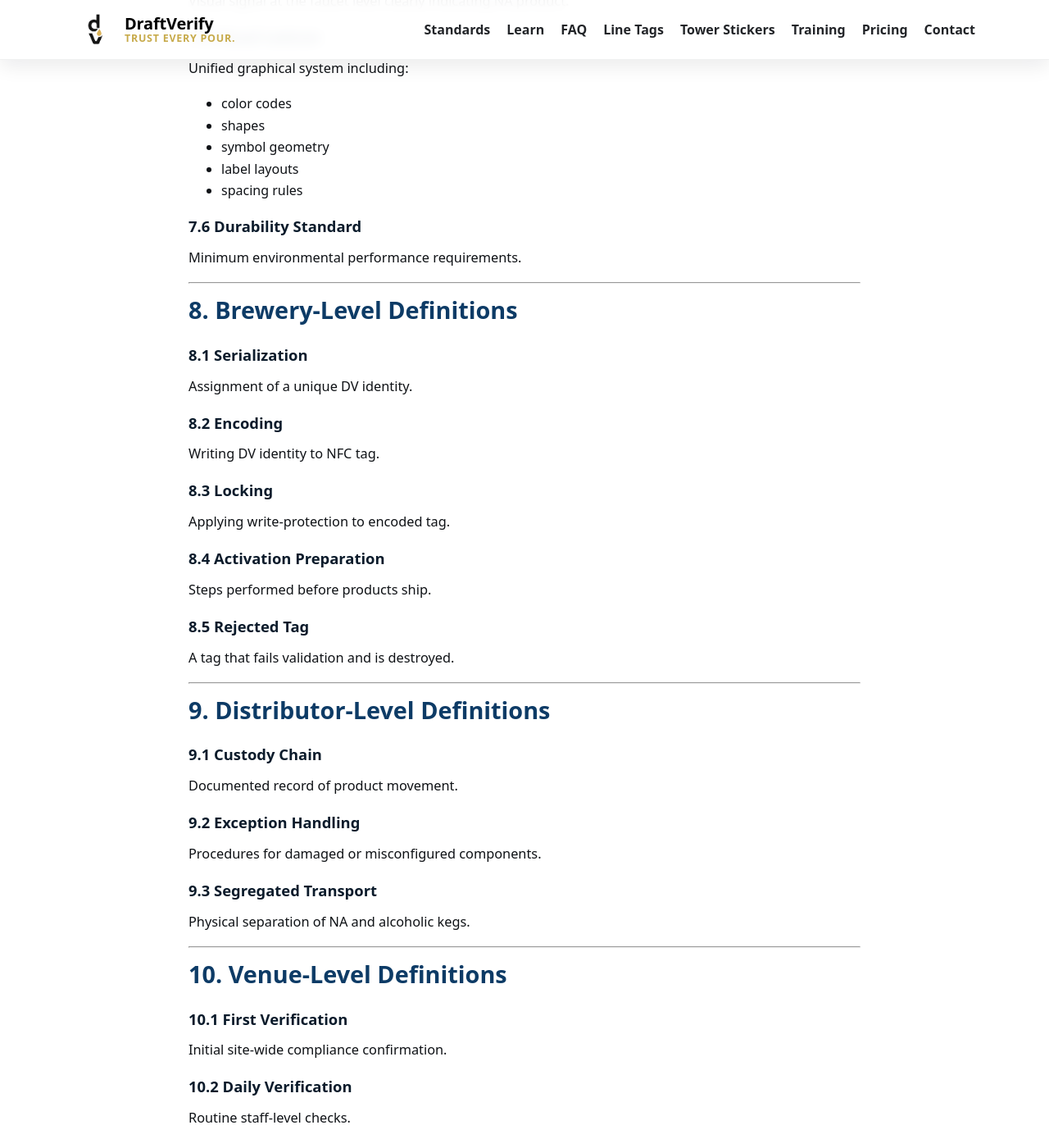
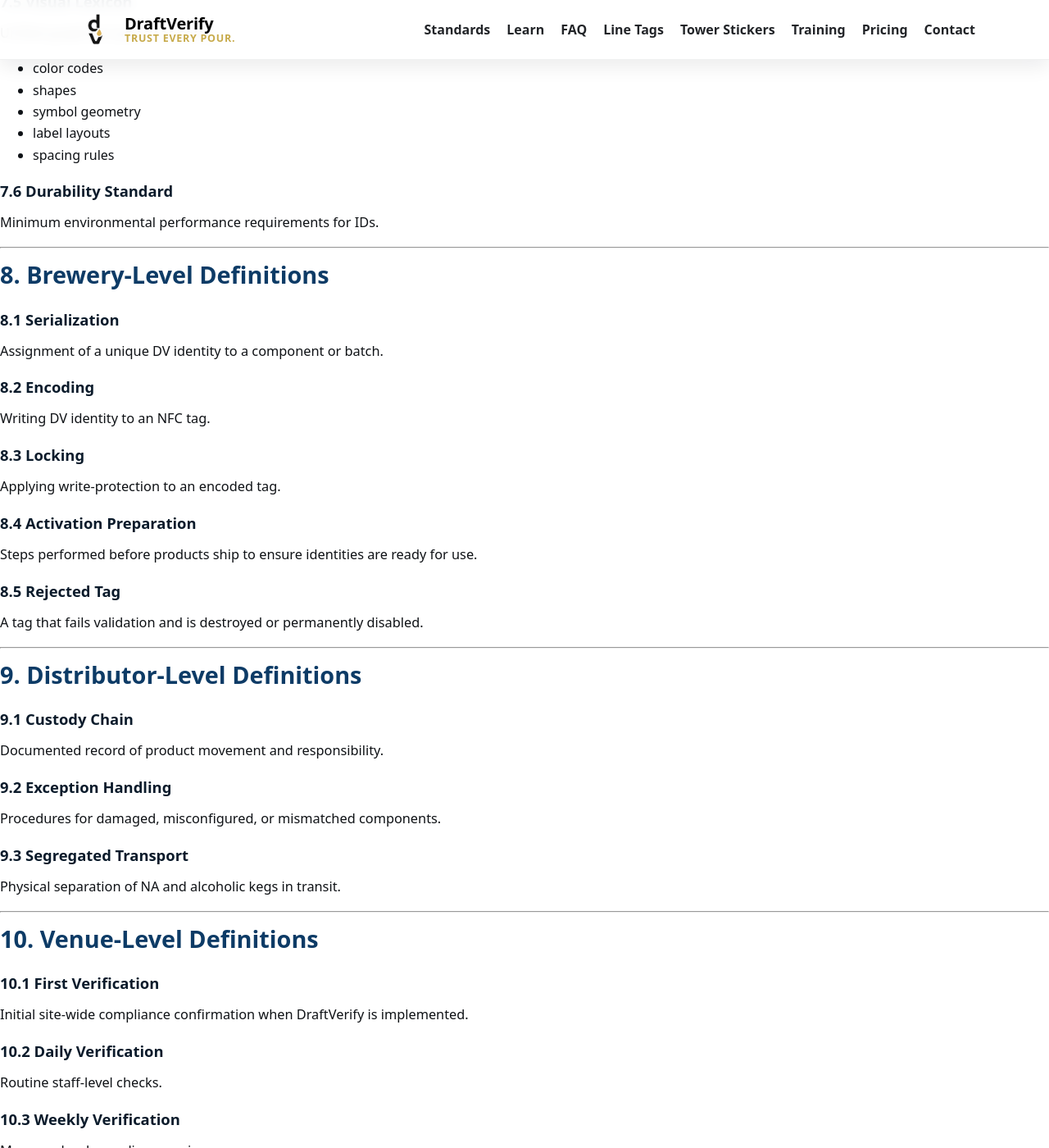
Before and after one commit to draftverify/draftverify.com, a Jekyll site: the page built from docs/f-2-definitions-scope-terminology.md, in a window 1280 px wide and 1400 px high, scrolled down 5987 px. Shown: the whole window at 82% size. Built offline with Jekyll 4.4.1, drawn with Linux system fonts in a browser that asks for light colours; some of the changed text lies outside the part shown.

Commit message:
Update f-2-definitions-scope-terminology.md

```diff
--- a/docs/f-2-definitions-scope-terminology.md
+++ b/docs/f-2-definitions-scope-terminology.md
@@ -5,14 +5,13 @@ permalink: /docs/f-2-definitions-scope-terminology/
 description: "Authoritative terminology and definitions governing all DraftVerify standards, identity structures, and verification procedures."
 ---
 
-<section class="section">
-  <div class="container" style="max-width:860px" markdown="1">
+<div class="kicker">DraftVerify Standards Library · F-2</div>
 
-<div class="kicker">DraftVerify Standards Library · F-2</div>
 # Definitions, Scope & Terminology
+
 <p style="font-size:0.95rem;color:#6b7280;">
-Version 1.0 · Publication Date: 2025-01-01 · Status: Active
-<br>© 2025 DraftVerify™ Standards Initiative. All rights reserved.
+Version 1.0 · Publication Date: 2025-01-01 · Status: Active<br>
+© 2025 DraftVerify™ Standards Initiative. All rights reserved.
 </p>
 
 This document is the **authoritative glossary** for the DraftVerify Standards Library.
@@ -22,9 +21,11 @@ and NA draft system vocabulary referenced throughout documents F-1 through F-40.
 Where terminology conflicts occur, **F-2 controls**.
 
 ---
+
 ## 1. Scope of This Document
 
-### **1.1 Purpose**
+### 1.1 Purpose
+
 This document establishes:
 
 - standardized vocabulary
@@ -36,7 +37,8 @@ This document establishes:
 
 It ensures interoperability, consistency, and global clarity.
 
-### **1.2 Applicability**
+### 1.2 Applicability
+
 Applies to **all DraftVerify standards**, including:
 
 - physical identification (ID-series)
@@ -45,7 +47,8 @@ Applies to **all DraftVerify standards**, including:
 - verification and audit standards
 - legal and certification frameworks
 
-### **1.3 Hierarchy**
+### 1.3 Hierarchy
+
 Definitions in **F-2 override**:
 
 - terms used in other DraftVerify standards
@@ -53,31 +56,40 @@ Definitions in **F-2 override**:
 - informal industry usage
 
 ---
+
 ## 2. Normative Language
 
-### **2.1 Shall**
+### 2.1 Shall
+
 Indicates a **mandatory requirement**.
 
-### **2.2 Shall Not / Must Not**
+### 2.2 Shall Not / Must Not
+
 Indicates a **prohibited action** and non-compliance.
 
-### **2.3 Should**
+### 2.3 Should
+
 Indicates a **recommended practice**, unless a documented constraint exists.
 
-### **2.4 May**
+### 2.4 May
+
 Indicates a **permitted action** within standard boundaries.
 
-### **2.5 Is Considered / Is Not Considered**
+### 2.5 Is Considered / Is Not Considered
+
 Used for formal classification determinations.
 
 ---
+
 ## 3. Core NA Draft Definitions
 
-### **3.1 Non-Alcoholic Beverage (NA Beverage)**
+### 3.1 Non-Alcoholic Beverage (NA Beverage)
+
 A beverage meeting local legal NA thresholds for alcohol content
-(e.g., ≤ 0.5% ABV depending on jurisdiction).
+(for example, less than or equal to 0.5% ABV depending on jurisdiction).
 
-### **3.2 NA Draft System**
+### 3.2 NA Draft System
+
 Any draft-dispense system serving NA beverages, comprising:
 
 - keg
@@ -88,36 +100,45 @@ Any draft-dispense system serving NA beverages, comprising:
 - gas system
 - digital identity and records (DraftVerify layer)
 
-### **3.3 NA Draft Pathway**
+### 3.3 NA Draft Pathway
+
 The continuous chain from **keg → faucet** associated with an NA product.
 
-### **3.4 Mixed Draft Environment**
+### 3.4 Mixed Draft Environment
+
 A system where alcoholic and NA draft products coexist.
 
-### **3.5 Dedicated NA System**
+### 3.5 Dedicated NA System
+
 A draft system exclusively serving NA beverages.
 
-### **3.6 Cross-Contact**
+### 3.6 Cross-Contact
+
 Unintended mixing between alcoholic and NA pathways.
 
 ---
+
 ## 4. Identity Architecture (DIA) Definitions
 
-### **4.1 DraftVerify Identity Architecture (DIA)**
-The combined physical + digital identity system for NA draft.
+### 4.1 DraftVerify Identity Architecture (DIA)
 
-### **4.2 Serialized Tag**
+The combined physical and digital identity system for NA draft.
+
+### 4.2 Serialized Tag
+
 A uniquely encoded DraftVerify identifier with:
 
 - DV identity string
 - NDEF record
 - JSON metadata
-- Registry activation record
+- registry activation record
 
-### **4.3 Digital Activation**
-The process of linking a serialized tag → component → registry entry.
+### 4.3 Digital Activation
 
-### **4.4 Identity Chain**
+The process of linking a serialized tag to a component and registry entry.
+
+### 4.4 Identity Chain
+
 The continuous set of identities associated with one NA pathway:
 
 - keg
@@ -162,79 +185,103 @@ Authoritative database capturing:
 - audit trails
 - exception flags
 
-### **5.2 DV Identity String**
-Official, globally unique DV identity (e.g. DV-KG-2025-HOPCO-00412).
+### 5.2 DV Identity String
 
-### **5.3 NDEF Record**
-The NFC record containing the DV identity.
+Official, globally unique DV identity
+(for example: `DV-KG-2025-HOPCO-00412`).
 
-### **5.4 UID (Hardware ID)**
+### 5.3 NDEF Record
+
+The NFC record containing the DV identity and associated data.
+
+### 5.4 UID (Hardware ID)
+
 Unchangeable NFC chip ID.
 Distinct from DV identity.
 Never used as the official identity.
 
-### **5.5 Verification Event**
+### 5.5 Verification Event
+
 A documented compliance check recorded in the Registry.
 
-### **5.6 Custody Event**
+### 5.6 Custody Event
+
 Record showing transfer of responsibility:
 
 - brewery → distributor
 - distributor → venue
 - venue → venue
 
-### **5.7 Activation Record**
+### 5.7 Activation Record
+
 Record linking identity to component, user, timestamp, and batch.
 
-### **5.8 Exception Flag**
+### 5.8 Exception Flag
+
 System-level marker indicating irregularity.
 
 ---
+
 ## 6. Physical System Definitions
 
-### **6.1 Keg (KG)**
+### 6.1 Keg (KG)
+
 Primary vessel containing NA beverage.
 
-### **6.2 Coupler (CP)**
+### 6.2 Coupler (CP)
+
 Hardware connecting keg valve to beer line.
 
-### **6.3 Beer Line (LN)**
+### 6.3 Beer Line (LN)
+
 Tubing delivering beverage to tower.
 
-### **6.4 Tower (TW)**
+### 6.4 Tower (TW)
+
 Structure housing line-to-faucet transition.
 
-### **6.5 Faucet (FT)**
+### 6.5 Faucet (FT)
+
 Final dispense mechanism.
 
-### **6.6 Gas System (GS)**
+### 6.6 Gas System (GS)
+
 CO₂ or N₂ system driving product through lines.
 
-### **6.7 Shared Tower**
+### 6.7 Shared Tower
+
 Tower serving both alcoholic and NA products.
 
-### **6.8 Rerouted Line**
-Line temporarily reassigned to new product.
+### 6.8 Rerouted Line
 
-### **6.9 Line Break**
+Line temporarily reassigned to a new product.
+
+### 6.9 Line Break
+
 Loss of continuous NA identity chain.
 
 ---
+
 ## 7. Identification System Definitions (ID-Series)
 
-### **7.1 Keg Collar Tag**
+### 7.1 Keg Collar Tag
+
 Primary visual identity device for NA kegs.
 
-### **7.2 Coupler Tag**
-Serialized identifier installed at coupler connection point.
+### 7.2 Coupler Tag
 
-### **7.3 Line Identity Tag**
+Serialized identifier installed at the coupler connection point.
+
+### 7.3 Line Identity Tag
+
 Identification markers applied along beer lines.
 
-### **7.4 Faucet Marker**
+### 7.4 Faucet Marker
+
 Visual signal at the faucet level clearly indicating NA product.
 
-### **7.5 Visual Lexicon**
+### 7.5 Visual Lexicon
+
 Unified graphical system including:
 
 - color codes
@@ -243,118 +290,151 @@ Unified graphical system including:
 - label layouts
 - spacing rules
 
-### **7.6 Durability Standard**
-Minimum environmental performance requirements.
+### 7.6 Durability Standard
+
+Minimum environmental performance requirements for IDs.
 
 ---
+
 ## 8. Brewery-Level Definitions
 
-### **8.1 Serialization**
-Assignment of a unique DV identity.
+### 8.1 Serialization
 
-### **8.2 Encoding**
-Writing DV identity to NFC tag.
+Assignment of a unique DV identity to a component or batch.
 
-### **8.3 Locking**
-Applying write-protection to encoded tag.
+### 8.2 Encoding
 
-### **8.4 Activation Preparation**
-Steps performed before products ship.
+Writing DV identity to an NFC tag.
 
-### **8.5 Rejected Tag**
-A tag that fails validation and is destroyed.
+### 8.3 Locking
+
+Applying write-protection to an encoded tag.
+
+### 8.4 Activation Preparation
+
+Steps performed before products ship to ensure identities are ready for use.
+
+### 8.5 Rejected Tag
+
+A tag that fails validation and is destroyed or permanently disabled.
 
 ---
+
 ## 9. Distributor-Level Definitions
 
-### **9.1 Custody Chain**
-Documented record of product movement.
+### 9.1 Custody Chain
 
-### **9.2 Exception Handling**
-Procedures for damaged or misconfigured components.
+Documented record of product movement and responsibility.
 
-### **9.3 Segregated Transport**
-Physical separation of NA and alcoholic kegs.
+### 9.2 Exception Handling
+
+Procedures for damaged, misconfigured, or mismatched components.
+
+### 9.3 Segregated Transport
+
+Physical separation of NA and alcoholic kegs in transit.
 
 ---
+
 ## 10. Venue-Level Definitions
 
-### **10.1 First Verification**
-Initial site-wide compliance confirmation.
+### 10.1 First Verification
 
-### **10.2 Daily Verification**
+Initial site-wide compliance confirmation when DraftVerify is implemented.
+
+### 10.2 Daily Verification
+
 Routine staff-level checks.
 
-### **10.3 Weekly Verification**
+### 10.3 Weekly Verification
+
 Manager-level compliance review.
 
-### **10.4 Locked-Out Component**
-Component temporarily removed due to non-compliance.
+### 10.4 Locked-Out Component
+
+Component temporarily removed from service due to non-compliance.
 
 ---
+
 ## 11. Incident Response Definitions
 
-### **11.1 Mis-Serve**
-Serving alcoholic beverage as NA.
+### 11.1 Mis-Serve
 
-### **11.2 Cross-Contact Event**
+Serving an alcoholic beverage as NA.
+
+### 11.2 Cross-Contact Event
+
 Any contamination between NA and alcoholic systems.
 
-### **11.3 Incident Report**
-Formal record of any mis-serve or near miss.
+### 11.3 Incident Report
 
-### **11.4 Corrective Action**
-Required steps to restore compliance.
+Formal record of any mis-serve or near-miss event.
+
+### 11.4 Corrective Action
+
+Required steps to restore compliance and prevent recurrence.
 
 ---
+
 ## 12. Certification & Mark Use Definitions
 
-### **12.1 Certification Mark**
+### 12.1 Certification Mark
+
 DraftVerify symbols and badges granted to compliant operators.
 
-### **12.2 Certification Levels**
+### 12.2 Certification Levels
 
-| Level | Meaning |
-|--------|---------|
-| Self-Verified | Internal compliance only |
+| Level            | Meaning                          |
+|------------------|----------------------------------|
+| Self-Verified    | Internal compliance only         |
 | Brewery-Verified | Verified by product manufacturer |
-| DraftVerify-Verified | Verified by DraftVerify review |
+| DV-Verified      | Verified by DraftVerify review   |
 
-### **12.3 Misuse of Mark**
-Any unauthorized or deceptive use.
+### 12.3 Misuse of Mark
+
+Any unauthorized or deceptive use of the mark.
 
 ---
+
 ## 13. Legal Definitions
 
-### **13.1 Intellectual Property (IP)**
+### 13.1 Intellectual Property (IP)
+
 All DV identity structures, workflows, data schemas, naming conventions,
 and document language.
 
-### **13.2 Proprietary Framework**
-The combined identity + digital + procedural system unique to DraftVerify.
+### 13.2 Proprietary Framework
 
-### **13.3 Derivative Standard**
+The combined identity, digital, and procedural system unique to DraftVerify.
+
+### 13.3 Derivative Standard
+
 Any competing or modified standard built using DraftVerify concepts — prohibited.
 
 ---
+
 ## 14. Revision Definitions
 
-### **14.1 Minor Revision**
-Small clarification; no structural change.
+### 14.1 Minor Revision
 
-### **14.2 Major Revision**
-Structural change affecting compliance.
+Small clarification; no structural change to compliance.
 
-### **14.3 Governance Authority**
+### 14.2 Major Revision
+
+Structural change affecting compliance or implementation.
+
+### 14.3 Governance Authority
+
 DraftVerify Standards Initiative (DVSI).
 
 ---
+
 ## 15. Copyright & IP Notice
 
 All definitions, terms, identity structures, workflows, and data models contained within
-this document are the exclusive intellectual property of the:
+this document are the exclusive intellectual property of:
 
-## **DraftVerify™ Standards Initiative**
+**DraftVerify™ Standards Initiative**
 
 No part may be:
 
@@ -365,7 +445,4 @@ No part may be:
 
 without written authorization.
 
-For permissions: **legal@draftverify.com**
-
-  </div>
-</section>
+For permissions: `legal@draftverify.com`
```
Also changed, not shown: other parts of docs/f-2-definitions-scope-terminology.md (+23 -21 lines).
